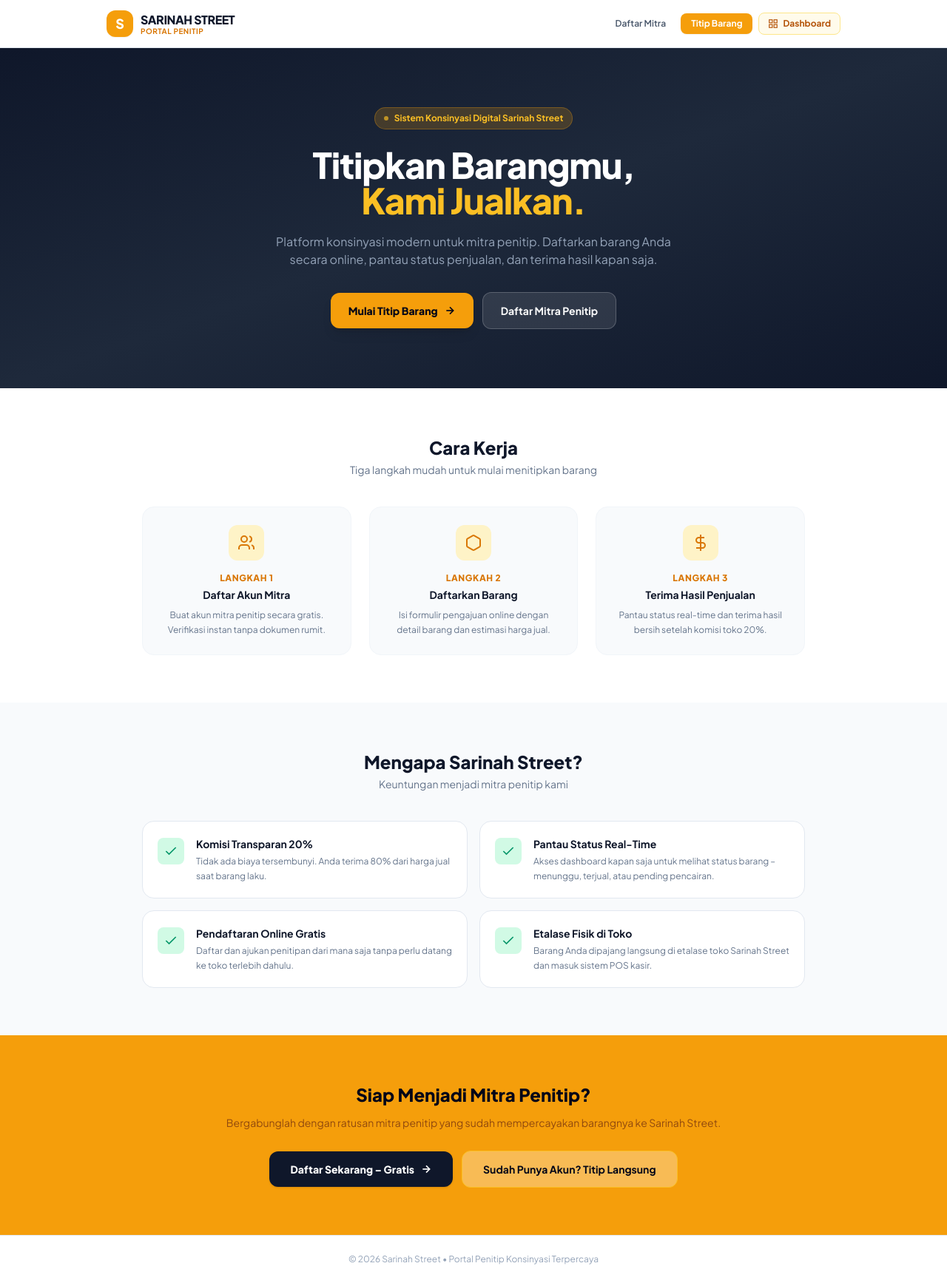
After one commit to johanespratama9/penitipan_barang, a Laravel app: template resources/views/home.blade.php in a window 1280 px wide. The commit adds this page. Shown: the whole page at 74% size. Run offline with Laravel 12, Linux system fonts and the light colour scheme; the template is opened without the code that fills it, so the values that code supplies are empty; some libraries are stand-ins or nearby versions.

Commit message:
update page root

```diff
--- a/app/Providers/Filament/AdminPanelProvider.php
+++ b/app/Providers/Filament/AdminPanelProvider.php
@@ -25,7 +25,7 @@ class AdminPanelProvider extends PanelProvider
         return $panel
             ->default()
             ->id('admin')
-            ->path('admin')
+            ->path('dasbor')
             ->login()
             ->brandName('Sarinah Street')
             ->colors([
--- /dev/null
+++ b/resources/views/home.blade.php
@@ -0,0 +1,189 @@
+<!DOCTYPE html>
+<html lang="id">
+<head>
+    <meta charset="UTF-8">
+    <meta name="viewport" content="width=device-width, initial-scale=1.0">
+    <title>Sarinah Street – Portal Konsinyasi Terpercaya</title>
+    <script src="https://cdn.tailwindcss.com"></script>
+    <link rel="preconnect" href="https://fonts.googleapis.com">
+    <link rel="preconnect" href="https://fonts.gstatic.com" crossorigin>
+    <link href="https://fonts.googleapis.com/css2?family=Plus+Jakarta+Sans:wght@400;500;600;700;800;900&display=swap" rel="stylesheet">
+    <style>
+        body { font-family: 'Plus Jakarta Sans', sans-serif; }
+    </style>
+</head>
+<body class="bg-slate-50 text-slate-800 antialiased min-h-screen flex flex-col">
+
+    <!-- Navbar -->
+    <header class="bg-white border-b border-slate-200 sticky top-0 z-20 shadow-xs">
+        <div class="max-w-5xl mx-auto px-4 py-3.5 flex justify-between items-center">
+            <a href="/" class="flex items-center gap-2.5 no-underline">
+                <span class="w-9 h-9 rounded-xl bg-amber-500 text-white flex items-center justify-center font-black text-lg shadow-sm">S</span>
+                <div>
+                    <span class="text-base font-black tracking-tight text-slate-900">SARINAH STREET</span>
+                    <span class="text-[10px] font-bold block uppercase tracking-wider text-amber-600 -mt-1">Portal Penitip</span>
+                </div>
+            </a>
+
+            <div class="flex items-center gap-2">
+                <a href="{{ route('penitip.register') }}" class="text-xs font-semibold text-slate-600 hover:text-slate-900 px-3 py-1.5 rounded-lg hover:bg-slate-100 transition">
+                    Daftar Mitra
+                </a>
+                <a href="{{ route('titip.index') }}" class="text-xs font-bold text-white bg-amber-500 hover:bg-amber-600 px-3.5 py-1.5 rounded-lg transition shadow-sm">
+                    Titip Barang
+                </a>
+                <a href="/dasbor" class="text-xs font-bold text-amber-700 bg-amber-50 hover:bg-amber-100 border border-amber-200 px-3 py-1.5 rounded-lg transition hidden sm:inline-flex items-center gap-1.5">
+                    <svg class="w-3.5 h-3.5" fill="none" stroke="currentColor" stroke-width="2" viewBox="0 0 24 24"><rect x="3" y="3" width="7" height="7"/><rect x="14" y="3" width="7" height="7"/><rect x="14" y="14" width="7" height="7"/><rect x="3" y="14" width="7" height="7"/></svg>
+                    Dashboard
+                </a>
+            </div>
+        </div>
+    </header>
+
+    <main class="flex-1">
+
+        <!-- Hero Section -->
+        <section class="bg-gradient-to-br from-slate-900 via-slate-800 to-slate-900 text-white py-20 px-4">
+            <div class="max-w-4xl mx-auto text-center">
+                <div class="inline-flex items-center gap-2 bg-amber-500/20 text-amber-400 text-xs font-bold px-3 py-1.5 rounded-full border border-amber-500/30 mb-6">
+                    <span class="w-1.5 h-1.5 rounded-full bg-amber-400 animate-pulse"></span>
+                    Sistem Konsinyasi Digital Sarinah Street
+                </div>
+                <h1 class="text-3xl sm:text-5xl font-black tracking-tight leading-tight mb-5">
+                    Titipkan Barangmu,<br>
+                    <span class="text-amber-400">Kami Jualkan.</span>
+                </h1>
+                <p class="text-slate-400 text-sm sm:text-base max-w-xl mx-auto leading-relaxed mb-8">
+                    Platform konsinyasi modern untuk mitra penitip. Daftarkan barang Anda secara online, pantau status penjualan, dan terima hasil kapan saja.
+                </p>
+                <div class="flex flex-col sm:flex-row items-center justify-center gap-3">
+                    <a href="{{ route('titip.index') }}" class="inline-flex items-center gap-2 px-6 py-3.5 bg-amber-500 hover:bg-amber-400 text-slate-950 font-extrabold text-sm rounded-xl shadow-lg transition">
+                        Mulai Titip Barang
+                        <svg class="w-4 h-4" fill="none" stroke="currentColor" stroke-width="2.5" viewBox="0 0 24 24"><line x1="5" y1="12" x2="19" y2="12"/><polyline points="12 5 19 12 12 19"/></svg>
+                    </a>
+                    <a href="{{ route('penitip.register') }}" class="inline-flex items-center gap-2 px-6 py-3.5 bg-white/10 hover:bg-white/20 text-white font-bold text-sm rounded-xl border border-white/20 transition">
+                        Daftar Mitra Penitip
+                    </a>
+                </div>
+            </div>
+        </section>
+
+        <!-- Cara Kerja -->
+        <section class="py-16 px-4 bg-white">
+            <div class="max-w-4xl mx-auto">
+                <div class="text-center mb-10">
+                    <h2 class="text-xl sm:text-2xl font-black text-slate-900">Cara Kerja</h2>
+                    <p class="text-slate-500 text-sm mt-1">Tiga langkah mudah untuk mulai menitipkan barang</p>
+                </div>
+
+                <div class="grid grid-cols-1 sm:grid-cols-3 gap-6">
+                    <div class="text-center p-6 rounded-2xl bg-slate-50 border border-slate-100">
+                        <div class="w-12 h-12 rounded-xl bg-amber-100 text-amber-600 flex items-center justify-center mx-auto mb-4">
+                            <svg class="w-6 h-6" fill="none" stroke="currentColor" stroke-width="2" viewBox="0 0 24 24"><path d="M16 21v-2a4 4 0 0 0-4-4H6a4 4 0 0 0-4 4v2"/><circle cx="9" cy="7" r="4"/><path d="M22 21v-2a4 4 0 0 0-3-3.87"/><path d="M16 3.13a4 4 0 0 1 0 7.75"/></svg>
+                        </div>
+                        <div class="text-xs font-black text-amber-600 uppercase tracking-wider mb-1">Langkah 1</div>
+                        <h3 class="font-bold text-slate-900 text-sm mb-2">Daftar Akun Mitra</h3>
+                        <p class="text-xs text-slate-500 leading-relaxed">Buat akun mitra penitip secara gratis. Verifikasi instan tanpa dokumen rumit.</p>
+                    </div>
+
+                    <div class="text-center p-6 rounded-2xl bg-slate-50 border border-slate-100">
+                        <div class="w-12 h-12 rounded-xl bg-amber-100 text-amber-600 flex items-center justify-center mx-auto mb-4">
+                            <svg class="w-6 h-6" fill="none" stroke="currentColor" stroke-width="2" viewBox="0 0 24 24"><path d="M21 16V8a2 2 0 0 0-1-1.73l-7-4a2 2 0 0 0-2 0l-7 4A2 2 0 0 0 3 8v8a2 2 0 0 0 1 1.73l7 4a2 2 0 0 0 2 0l7-4A2 2 0 0 0 21 16z"/></svg>
+                        </div>
+                        <div class="text-xs font-black text-amber-600 uppercase tracking-wider mb-1">Langkah 2</div>
+                        <h3 class="font-bold text-slate-900 text-sm mb-2">Daftarkan Barang</h3>
+                        <p class="text-xs text-slate-500 leading-relaxed">Isi formulir pengajuan online dengan detail barang dan estimasi harga jual.</p>
+                    </div>
+
+                    <div class="text-center p-6 rounded-2xl bg-slate-50 border border-slate-100">
+                        <div class="w-12 h-12 rounded-xl bg-amber-100 text-amber-600 flex items-center justify-center mx-auto mb-4">
+                            <svg class="w-6 h-6" fill="none" stroke="currentColor" stroke-width="2" viewBox="0 0 24 24"><line x1="12" y1="1" x2="12" y2="23"/><path d="M17 5H9.5a3.5 3.5 0 0 0 0 7h5a3.5 3.5 0 0 1 0 7H6"/></svg>
+                        </div>
+                        <div class="text-xs font-black text-amber-600 uppercase tracking-wider mb-1">Langkah 3</div>
+                        <h3 class="font-bold text-slate-900 text-sm mb-2">Terima Hasil Penjualan</h3>
+                        <p class="text-xs text-slate-500 leading-relaxed">Pantau status real-time dan terima hasil bersih setelah komisi toko 20%.</p>
+                    </div>
+                </div>
+            </div>
+        </section>
+
+        <!-- Keuntungan -->
+        <section class="py-16 px-4 bg-slate-50">
+            <div class="max-w-4xl mx-auto">
+                <div class="text-center mb-10">
+                    <h2 class="text-xl sm:text-2xl font-black text-slate-900">Mengapa Sarinah Street?</h2>
+                    <p class="text-slate-500 text-sm mt-1">Keuntungan menjadi mitra penitip kami</p>
+                </div>
+
+                <div class="grid grid-cols-1 sm:grid-cols-2 gap-4">
+                    <div class="flex items-start gap-4 p-5 bg-white rounded-2xl border border-slate-200">
+                        <div class="w-9 h-9 rounded-lg bg-emerald-100 text-emerald-600 flex-shrink-0 flex items-center justify-center mt-0.5">
+                            <svg class="w-5 h-5" fill="none" stroke="currentColor" stroke-width="2" viewBox="0 0 24 24"><polyline points="20 6 9 17 4 12"/></svg>
+                        </div>
+                        <div>
+                            <h4 class="font-bold text-sm text-slate-900 mb-1">Komisi Transparan 20%</h4>
+                            <p class="text-xs text-slate-500 leading-relaxed">Tidak ada biaya tersembunyi. Anda terima 80% dari harga jual saat barang laku.</p>
+                        </div>
+                    </div>
+
+                    <div class="flex items-start gap-4 p-5 bg-white rounded-2xl border border-slate-200">
+                        <div class="w-9 h-9 rounded-lg bg-emerald-100 text-emerald-600 flex-shrink-0 flex items-center justify-center mt-0.5">
+                            <svg class="w-5 h-5" fill="none" stroke="currentColor" stroke-width="2" viewBox="0 0 24 24"><polyline points="20 6 9 17 4 12"/></svg>
+                        </div>
+                        <div>
+                            <h4 class="font-bold text-sm text-slate-900 mb-1">Pantau Status Real-Time</h4>
+                            <p class="text-xs text-slate-500 leading-relaxed">Akses dashboard kapan saja untuk melihat status barang – menunggu, terjual, atau pending pencairan.</p>
+                        </div>
+                    </div>
+
+                    <div class="flex items-start gap-4 p-5 bg-white rounded-2xl border border-slate-200">
+                        <div class="w-9 h-9 rounded-lg bg-emerald-100 text-emerald-600 flex-shrink-0 flex items-center justify-center mt-0.5">
+                            <svg class="w-5 h-5" fill="none" stroke="currentColor" stroke-width="2" viewBox="0 0 24 24"><polyline points="20 6 9 17 4 12"/></svg>
+                        </div>
+                        <div>
+                            <h4 class="font-bold text-sm text-slate-900 mb-1">Pendaftaran Online Gratis</h4>
+                            <p class="text-xs text-slate-500 leading-relaxed">Daftar dan ajukan penitipan dari mana saja tanpa perlu datang ke toko terlebih dahulu.</p>
+                        </div>
+                    </div>
+
+                    <div class="flex items-start gap-4 p-5 bg-white rounded-2xl border border-slate-200">
+                        <div class="w-9 h-9 rounded-lg bg-emerald-100 text-emerald-600 flex-shrink-0 flex items-center justify-center mt-0.5">
+                            <svg class="w-5 h-5" fill="none" stroke="currentColor" stroke-width="2" viewBox="0 0 24 24"><polyline points="20 6 9 17 4 12"/></svg>
+                        </div>
+                        <div>
+                            <h4 class="font-bold text-sm text-slate-900 mb-1">Etalase Fisik di Toko</h4>
+                            <p class="text-xs text-slate-500 leading-relaxed">Barang Anda dipajang langsung di etalase toko Sarinah Street dan masuk sistem POS kasir.</p>
+                        </div>
+                    </div>
+                </div>
+            </div>
+        </section>
+
+        <!-- CTA Bottom -->
+        <section class="py-16 px-4 bg-amber-500">
+            <div class="max-w-2xl mx-auto text-center">
+                <h2 class="text-xl sm:text-2xl font-black text-slate-950 mb-3">Siap Menjadi Mitra Penitip?</h2>
+                <p class="text-amber-900/80 text-sm mb-7">Bergabunglah dengan ratusan mitra penitip yang sudah mempercayakan barangnya ke Sarinah Street.</p>
+                <div class="flex flex-col sm:flex-row items-center justify-center gap-3">
+                    <a href="{{ route('penitip.register') }}" class="inline-flex items-center gap-2 px-7 py-3.5 bg-slate-900 hover:bg-slate-800 text-white font-extrabold text-sm rounded-xl shadow transition">
+                        Daftar Sekarang – Gratis
+                        <svg class="w-4 h-4" fill="none" stroke="currentColor" stroke-width="2.5" viewBox="0 0 24 24"><line x1="5" y1="12" x2="19" y2="12"/><polyline points="12 5 19 12 12 19"/></svg>
+                    </a>
+                    <a href="{{ route('titip.index') }}" class="inline-flex items-center gap-2 px-7 py-3.5 bg-white/30 hover:bg-white/50 text-slate-950 font-bold text-sm rounded-xl border border-amber-400 transition">
+                        Sudah Punya Akun? Titip Langsung
+                    </a>
+                </div>
+            </div>
+        </section>
+
+    </main>
+
+    <!-- Footer -->
+    <footer class="bg-white border-t border-slate-200 py-6">
+        <div class="max-w-5xl mx-auto px-4 text-center text-xs text-slate-400">
+            &copy; {{ date('Y') }} Sarinah Street &bull; Portal Penitip Konsinyasi Terpercaya
+        </div>
+    </footer>
+
+</body>
+</html>
--- a/resources/views/livewire/pos-terminal.blade.php
+++ b/resources/views/livewire/pos-terminal.blade.php
@@ -157,7 +157,7 @@
 <div style="background:var(--navy-3);border-bottom:1px solid var(--border);padding:0 12px;display:flex;align-items:center;gap:8px;flex-shrink:0;height:52px;">
 
     @if(auth()->user()?->hasAnyRole(['admin','super_admin']))
-    <a href="/admin" title="Dashboard Admin"
+    <a href="/dasbor" title="Dashboard Admin"
        style="width:32px;height:32px;display:flex;align-items:center;justify-content:center;background:var(--navy-2);border:1px solid var(--border);border-radius:8px;color:var(--muted);text-decoration:none;flex-shrink:0;">
         <svg width="16" height="16" viewBox="0 0 24 24" fill="none" stroke="currentColor" stroke-width="2.5" stroke-linecap="round" stroke-linejoin="round">
             <path d="M19 12H5M12 19l-7-7 7-7"/>
--- a/resources/views/public/register-penitip.blade.php
+++ b/resources/views/public/register-penitip.blade.php
@@ -26,7 +26,7 @@
             </a>
             <div class="flex items-center gap-3">
                 <span class="text-xs text-slate-500 hidden sm:inline">Sudah punya akun?</span>
-                <a href="/admin/login" class="text-xs sm:text-sm font-semibold text-slate-700 hover:text-amber-600 bg-slate-100 hover:bg-slate-200 px-3 py-1.5 rounded-lg transition">
+                <a href="/dasbor/login" class="text-xs sm:text-sm font-semibold text-slate-700 hover:text-amber-600 bg-slate-100 hover:bg-slate-200 px-3 py-1.5 rounded-lg transition">
                     Masuk / Login &rarr;
                 </a>
             </div>
@@ -224,7 +224,7 @@
                         <div class="text-center pt-2">
                             <p class="text-xs text-slate-500">
                                 Sudah memiliki akun mitra?
-                                <a href="/admin/login" class="font-bold text-amber-600 hover:underline">Masuk ke akun Anda</a>
+                                <a href="/dasbor/login" class="font-bold text-amber-600 hover:underline">Masuk ke akun Anda</a>
                             </p>
                         </div>
                     </form>
--- a/resources/views/public/titip.blade.php
+++ b/resources/views/public/titip.blade.php
@@ -34,7 +34,7 @@
                 </div>
 
                 <!-- Link to Admin/Penitip Dashboard -->
-                <a href="/admin" class="text-xs font-bold text-amber-700 bg-amber-50 hover:bg-amber-100 border border-amber-200 px-3 py-1.5 rounded-lg transition flex items-center gap-1.5">
+                <a href="/dasbor" class="text-xs font-bold text-amber-700 bg-amber-50 hover:bg-amber-100 border border-amber-200 px-3 py-1.5 rounded-lg transition flex items-center gap-1.5">
                     <svg class="w-3.5 h-3.5" fill="none" stroke="currentColor" stroke-width="2" viewBox="0 0 24 24"><rect x="3" y="3" width="7" height="7"/><rect x="14" y="3" width="7" height="7"/><rect x="14" y="14" width="7" height="7"/><rect x="3" y="14" width="7" height="7"/></svg>
                     <span>Dashboard</span>
                 </a>
@@ -87,7 +87,7 @@
                             Silakan bawa barang Anda ke toko Sarinah Street untuk diverifikasi dan langsung dipajang di etalase/POS kasir.
                         </p>
                         <div class="mt-4 flex gap-3">
-                            <a href="/admin/consignments" class="inline-flex items-center gap-1.5 px-3.5 py-1.5 bg-emerald-600 text-white font-bold text-xs rounded-lg hover:bg-emerald-700 transition">
+                            <a href="/dasbor/consignments" class="inline-flex items-center gap-1.5 px-3.5 py-1.5 bg-emerald-600 text-white font-bold text-xs rounded-lg hover:bg-emerald-700 transition">
                                 Pantau di Dashboard &rarr;
                             </a>
                         </div>
--- a/resources/views/welcome.blade.php
+++ b/resources/views/welcome.blade.php
@@ -33,7 +33,7 @@
                     </a>
                     @auth
                         <a
-                            href="/admin"
+                            href="/dasbor"
                             class="inline-block px-3.5 py-1.5 border border-slate-300 dark:border-slate-700 hover:border-slate-400 text-slate-700 dark:text-slate-200 rounded-lg text-xs font-semibold transition"
                         >
                             Dashboard
@@ -46,7 +46,7 @@
                             Daftar Penitip
                         </a>
                         <a
-                            href="/admin/login"
+                            href="/dasbor/login"
                             class="inline-block px-3 py-1.5 text-slate-600 dark:text-slate-400 hover:text-slate-900 dark:hover:text-white text-xs font-semibold transition"
                         >
                             Masuk
--- a/routes/web.php
+++ b/routes/web.php
@@ -21,7 +21,7 @@ Route::post('/titip', [PublicConsignmentController::class, 'store'])->name('titi
 
 // ── POS Terminal: standalone full-screen, wajib login ────────────
 // Unauthenticated users are sent to Filament login page
-Route::get('/login', fn() => redirect('/admin/login'))->name('login');
+Route::get('/login', fn() => redirect('/dasbor/login'))->name('login');
 
 Route::middleware(['auth:web'])->group(function () {
     Route::get('/pos', PosTerminal::class)->name('pos.terminal');
```
Also changed, not shown: 1 other file.
